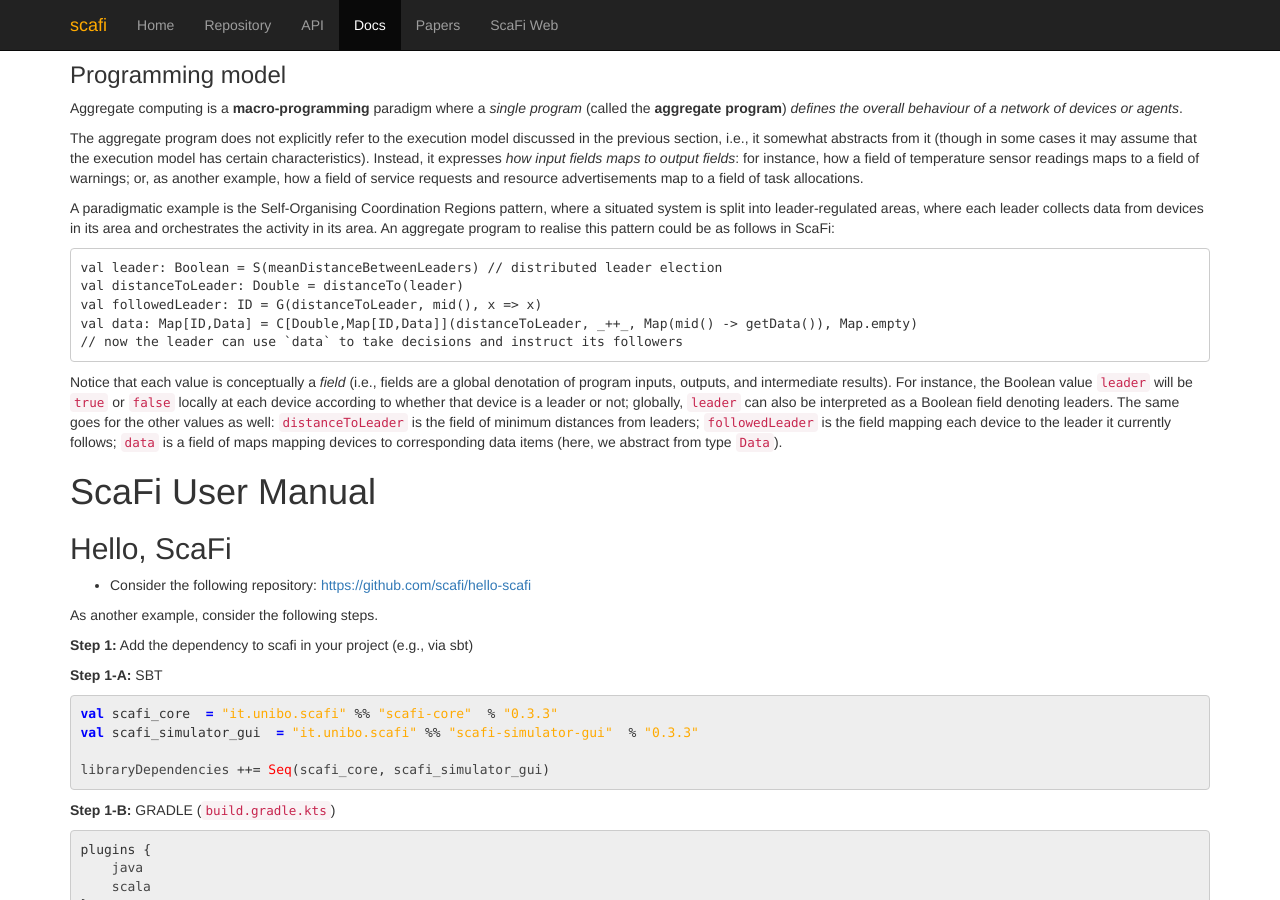
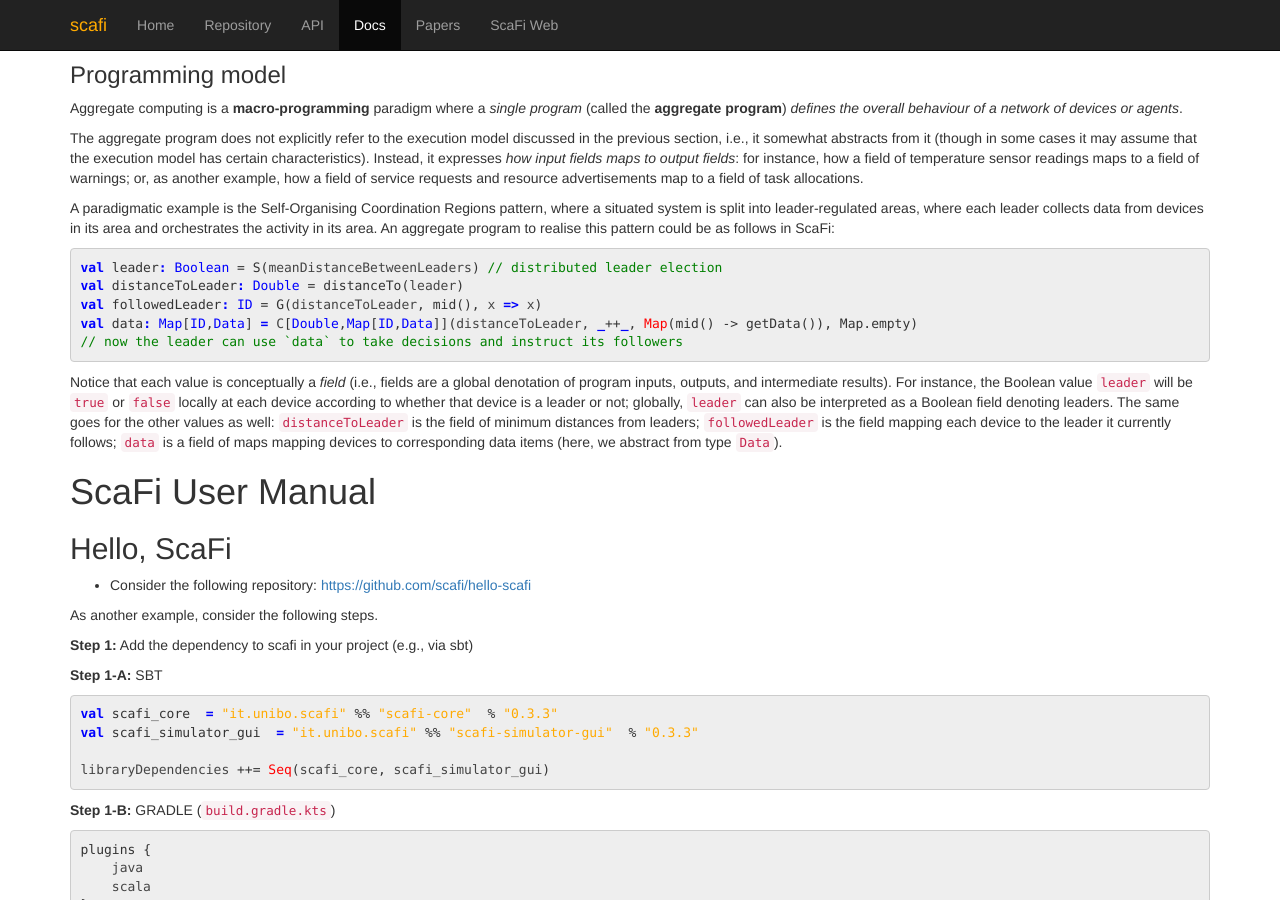
Before and after one commit to scafi/scafi.github.io, a Jekyll site: the page built from pages/docs.md, in a window 1280 px wide and 900 px high, scrolled down 1147 px. Built offline with Jekyll 4.4.1, drawn with Linux system fonts in a browser that asks for light colours; some of the changed text lies outside the part shown.

Commit message:
Scala highlighting

````diff
--- a/pages/docs.md
+++ b/pages/docs.md
@@ -73,13 +73,13 @@ The aggregate program does not explicitly refer to the execution model discussed
 
 A paradigmatic example is the Self-Organising Coordination Regions pattern, where a situated system is split into leader-regulated areas, where each leader collects data from devices in its area and orchestrates the activity in its area. An aggregate program to realise this pattern could be as follows in ScaFi:
 
-```
+{% highlight scala %}
 val leader: Boolean = S(meanDistanceBetweenLeaders) // distributed leader election
 val distanceToLeader: Double = distanceTo(leader)
 val followedLeader: ID = G(distanceToLeader, mid(), x => x)
 val data: Map[ID,Data] = C[Double,Map[ID,Data]](distanceToLeader, _++_, Map(mid() -> getData()), Map.empty)
 // now the leader can use `data` to take decisions and instruct its followers
-```
+{% endhighlight %}
 
 Notice that each value is conceptually a *field* (i.e., fields are a global denotation of program inputs, outputs, and intermediate results).
 For instance, the Boolean value `leader` will be `true` or `false` locally at each device according to whether that device is a leader or not;
@@ -267,9 +267,9 @@ Notice that these examples can be run on [ScaFi Web](/web).
 
 In ScaFi a usual expression such as, for instance,
 
-```
+{% highlight scala %}
 1+2
-```
+{% endhighlight %}
 
 is to be seen as a **constant uniform field** (since it does not change over time and does not change across space) holding local value 3 at any point of the space-time domain. More specifically, this denotes a global expression where a field of `1`s and a field of `2`s are summed together through the field operator `+`, which works like a point-wise application of its local counterpart.
 
@@ -279,9 +279,9 @@ Running the above program by an aggregate system will produce the following resu
 
 A constant field does not need to be uniform. For instance, given a static network of devices, then
 
-```
+{% highlight scala %}
 mid()
-```
+{% endhighlight %}
 
 denotes the field of device identifiers, which we may assume it does not change across time but does vary in space: so, it would be a **constant non-uniform field**.
 
@@ -292,9 +292,9 @@ denotes the field of device identifiers, which we may assume it does not change
 **Non-constant fields** can be generated by querying sensors in non-stationary environments
  and can also be programmatically defined by the **`rep` operator**; for instance, expression
 
-```
+{% highlight scala %}
 rep(0)(x => x+1)
-```
+{% endhighlight %}
 
 counts how many rounds each device has executed. Indeed, the first time the `rep` expression is evaluated at some device, `x` is bound to `0`, and the expression evaluates to `0+1=1`; the next round on the same device, `x` is bound to `1` (i.e., to the value of the expression in the previous round) and the expression evaluates to `1+1=2`; and so on. It is still -- in general -- a non-uniform field since the update phase and frequency of the devices may vary both between devices and across time for a given device. The following figure shows a snapshot of a field generated by the above expression.
 
@@ -306,9 +306,9 @@ Notice that if we assume a bulk synchronous execution model, the output of the a
 
 Consider the simple expression
 
-```
+{% highlight scala %}
 (mid(), foldhood[Set[ID]](Set())(_++_)(Set(nbr(mid()))))
-```
+{% endhighlight %}
 
 which outputs a tuple where the first element is the device ID and the second element is a set obtained by collecting, in each node, the set of IDs of its neighbours.
 
@@ -322,7 +322,7 @@ Collective intelligence can be programmed by letting the local affect the global
 
 To illustrate this combination of operators, we provide the paradigmatic example of the **gradient field**, which is the field of minimum distances from any node to its closest "source node".
 
-```
+{% highlight scala %}
 rep(Double.PositiveInfinity)(distance =>
   mux(sense[Boolean]("sensor")){
     0.0
@@ -330,7 +330,7 @@ rep(Double.PositiveInfinity)(distance =>
     minHoodPlus(nbr{distance} + nbrRange)
   }
 )
-```
+{% endhighlight %}
 
 Specifically:
 
````
